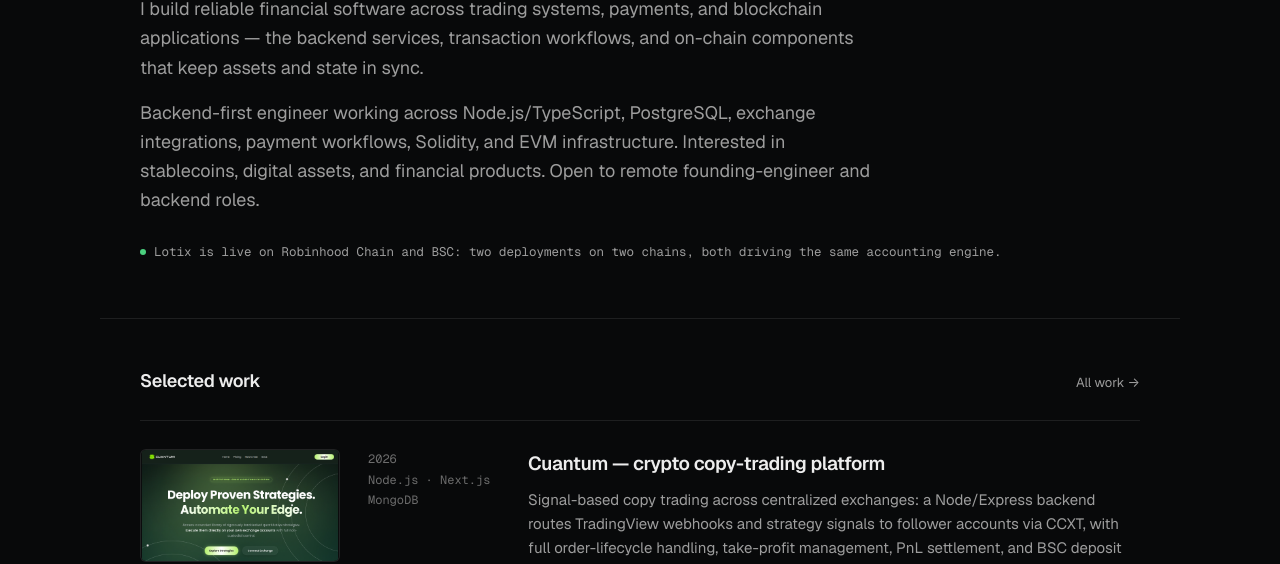
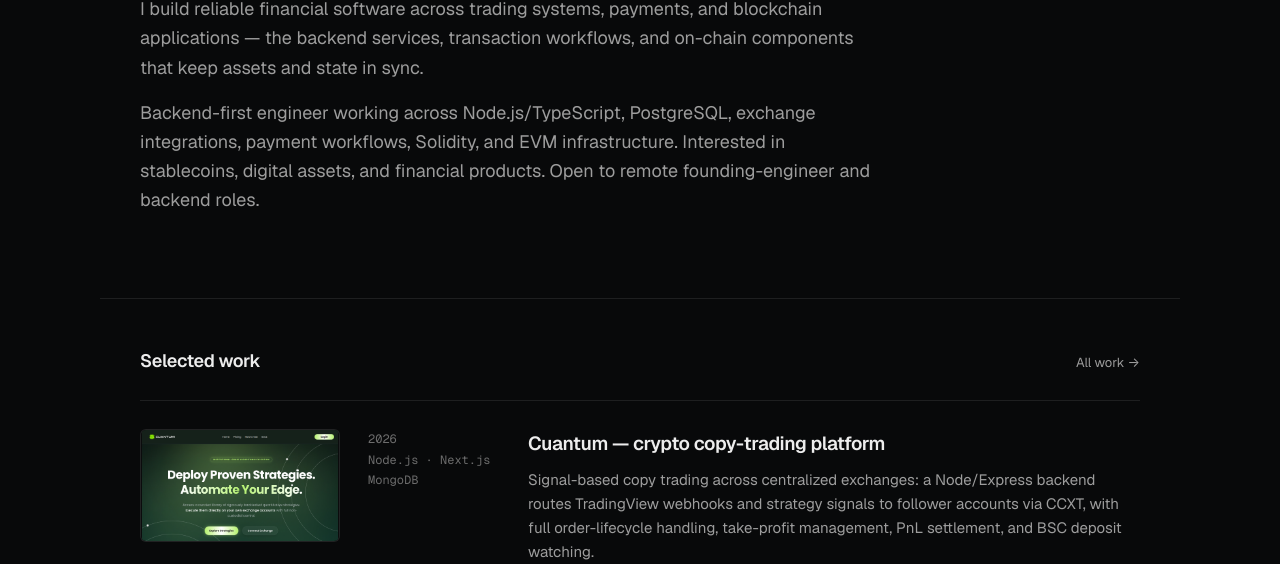
Before and after one commit to Reinhartsamuel/tuttilabs-xyz, a website built with Vite: page index.html in a window 1280 px wide. Shown: the part 233-797 px from the top of the page. Built offline with nearby package versions, Linux system fonts and the light colour scheme.

Commit message:
Remove Lotix live status line from homepage

```diff
--- a/index.html
+++ b/index.html
@@ -51,10 +51,6 @@
           stablecoins, digital assets, and financial products. Open to remote founding-engineer
           and backend roles.
         </p>
-        <div class="status-line">
-          <span class="dot" aria-hidden="true"></span>
-          <span>Lotix is live on Robinhood Chain and BSC: two deployments on two chains, both driving the same accounting engine.</span>
-        </div>
       </section>
 
       <section class="section wrap">
```
